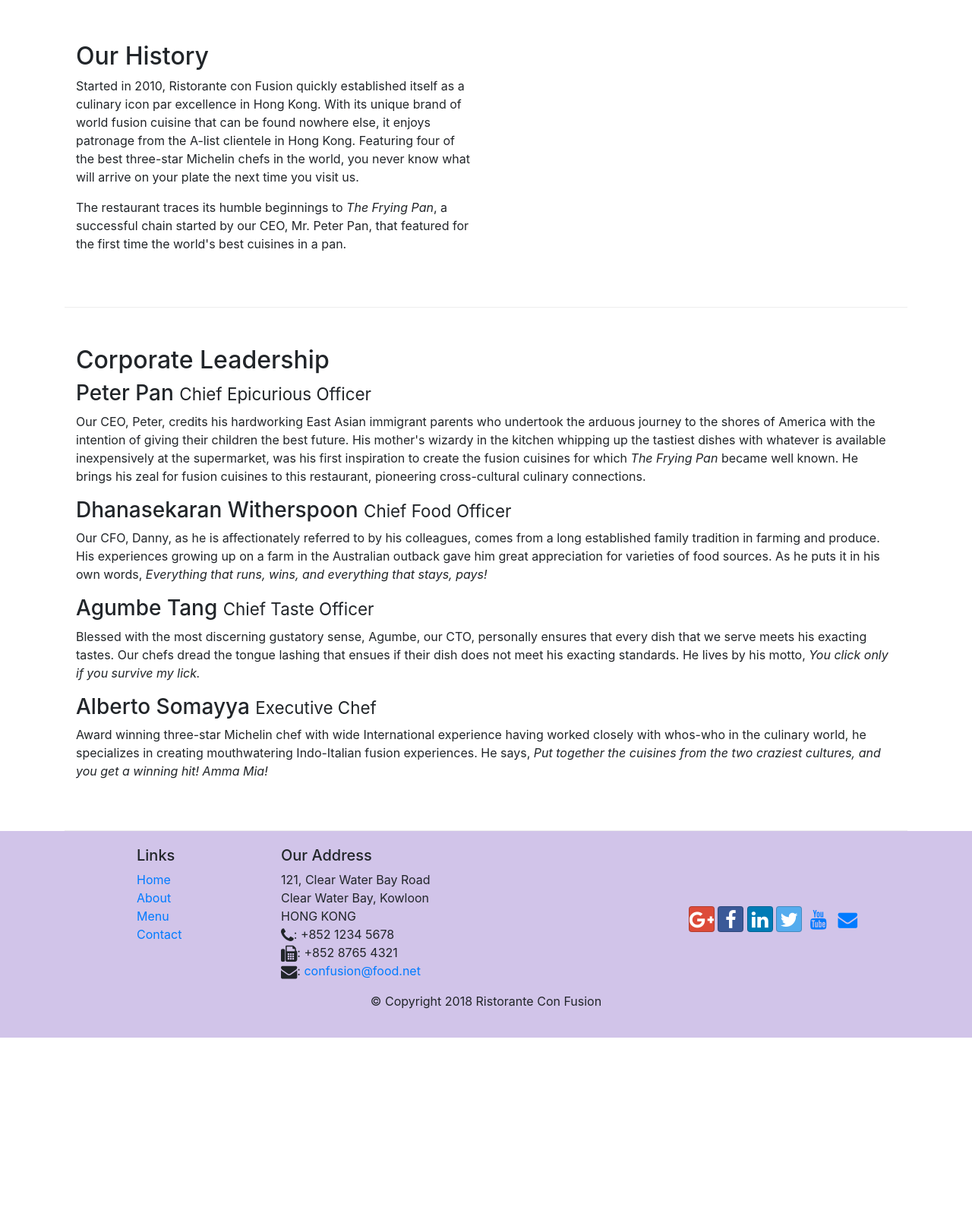
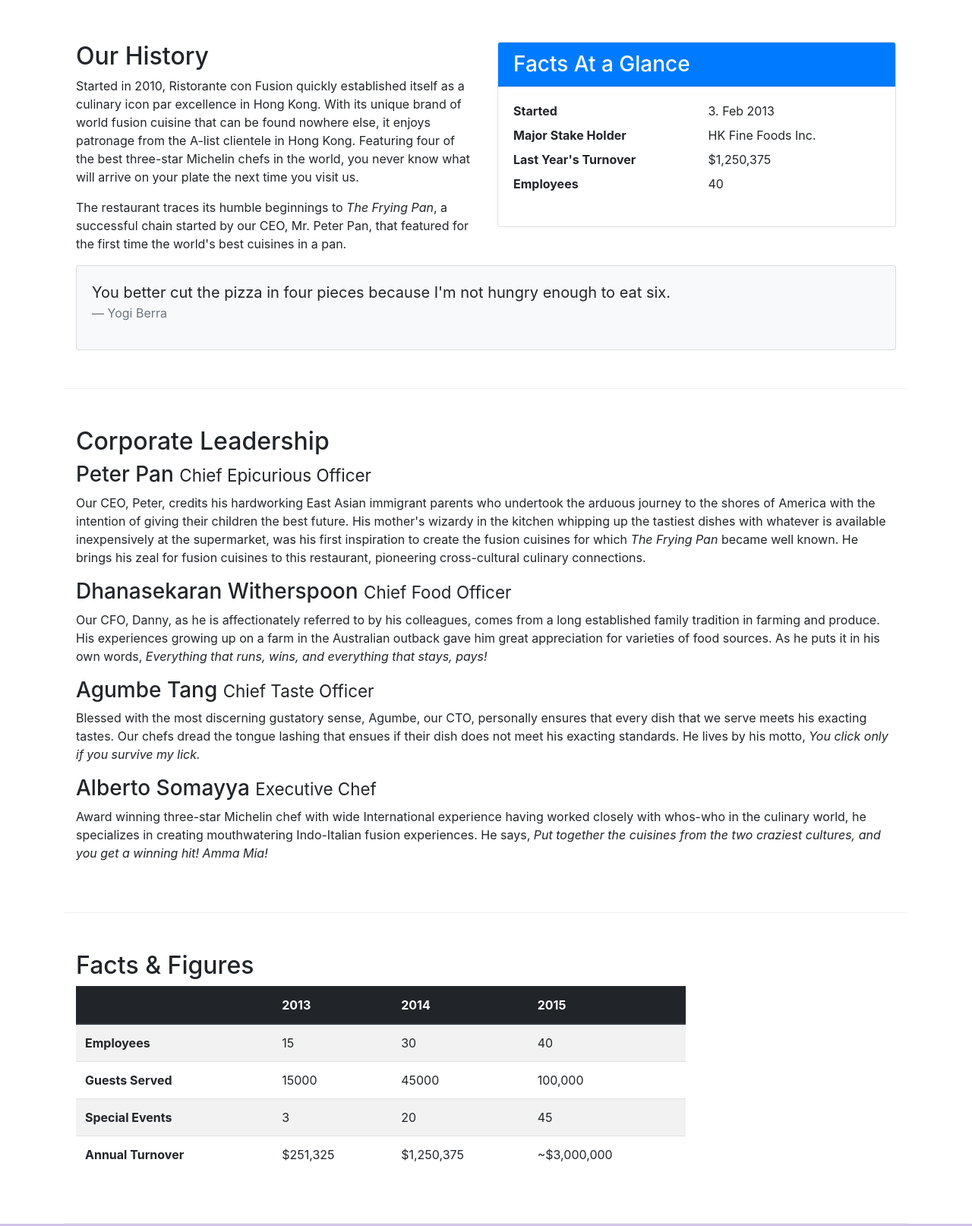
Before and after one commit to Srijanaaa/Front-End, a website: page aboutus.html in a window 1280 px wide. Shown: the part 460-2074 px from the top of the page at 76% size. Before the commit the page ends 1826 px from the top, so only its background shows below. Drawn offline with nearby package versions, Linux system fonts and the light colour scheme.

Commit message:
Images and Media

```diff
--- a/aboutus.html
+++ b/aboutus.html
@@ -22,7 +22,7 @@
             <button class="navbar-toggler" type="button" data-toggle="collapse" data-target="#Navbar">
                 <span class="navbar-toggler-icon"></span>
             </button>
-            <a class="navbar-brand mr-auto" href="./index.html">Ristorante Con Fusion</a>
+            <a class="navbar-brand mr-auto" href="./index.html"><img src="img/logo.png" height="30" width="41"></a>
             <div class="collapse navbar-collapse" id="Navbar">
                  <ul class="navbar-nav mr-auto">
                      <li class="nav-item "><a class="nav-link" href="./index.html"><span class="fa fa-home fa-lg"></span> Home</a></li>
@@ -41,7 +41,9 @@
                     <h1>Ristorante con Fusion</h1>
                     <p>We take inspiration from the World's best cuisines, and create a unique fusion experience. Our lipsmacking creations will tickle your culinary senses!</p>
                 </div>
-                <div class="col-12 col-sm">
+                <div class="col-12 col-sm align-self-center">
+                        <img src="img/logo.png" class="img-fluid">
+                    </div>
                 </div>
             </div>
         </div>
@@ -67,7 +69,32 @@
                 <p>Started in 2010, Ristorante con Fusion quickly established itself as a culinary icon par excellence in Hong Kong. With its unique brand of world fusion cuisine that can be found nowhere else, it enjoys patronage from the A-list clientele in Hong Kong.  Featuring four of the best three-star Michelin chefs in the world, you never know what will arrive on your plate the next time you visit us.</p>
                 <p>The restaurant traces its humble beginnings to <em>The Frying Pan</em>, a successful chain started by our CEO, Mr. Peter Pan, that featured for the first time the world's best cuisines in a pan.</p>
             </div>
-            <div>
+            <div class="col-sm">
+                <div class="card">
+                    <h3 class="card-header bg-primary text-white">Facts At a Glance</h3>
+                    <div class="card-body">
+                        <dl class="row">
+                            <dt class="col-6"> Started</dt>
+                            <dd class="col-6"> 3. Feb 2013</dd>
+                            <dt class="col-6">Major Stake Holder</dt>
+                            <dd class="col-6">HK Fine Foods Inc.</dd>
+                            <dt class="col-6">Last Year's Turnover</dt>
+                            <dd class="col-6">$1,250,375</dd>
+                            <dt class="col-6">Employees</dt>
+                            <dd class="col-6">40</dd>
+                        </dl>
+                    </div>
+                </div>
+            </div>
+            <div class="col-12">
+                <div class="card card-body bg-light">
+                    <blockquote class="blockquote">
+                        <p class="mb-0">You better cut the pizza in four pieces because I'm not hungry enough to eat six.</p>
+                        <footer class="blockquote-footer">Yogi Berra <cite title="Source Title" The Wit and Wisdom of Yogi Berra, P. Pepe, Diversion Books, 2014>
+                        </cite>
+                     </footer>
+                    </blockquote>
+                </div>
             </div>
         </div>
 
@@ -85,7 +112,50 @@
                 <p  class="d-none d-sm-block">Award winning three-star Michelin chef with wide International experience having worked closely with whos-who in the culinary world, he specializes in creating mouthwatering Indo-Italian fusion experiences. He says, <em>Put together the cuisines from the two craziest cultures, and you get a winning hit! Amma Mia!</em></p>
             </div>
        </div>
-
+       <div class="row row-content">
+           <div class="col-12 col-sm-9">
+               <h2> Facts &amp; Figures</h2>
+               <div class="table-responsive">
+                <table class="table table-striped">
+                    <thead class="thead-dark">
+                        <tr>
+                            <th>&nbsp;</th>
+                            <th>2013</th>
+                            <th>2014</th>
+                            <th>2015</th>
+                        </tr>
+                    </thead>
+                    <tbody>
+                        <tr>
+                            <th>Employees</th>
+                            <td>15</td>
+                            <td>30</td>
+                            <td>40</td>
+                        </tr>
+                        <tr>
+                            <th>Guests Served</th>
+                            <td>15000</td>
+                            <td>45000</td>
+                            <td>100,000</td>
+                        </tr>
+                        <tr>
+                            <th>Special Events</th>
+                            <td>3</td>
+                            <td>20</td>
+                            <td>45</td>
+                        </tr>
+                        <tr>
+                            <th>Annual Turnover</th>
+                            <td>$251,325</td>
+                            <td>$1,250,375</td>
+                            <td>~$3,000,000</td>
+                        </tr>
+                    </tbody>
+                </table>
+            </div>
+           </div>
+           <div class="col-12 col-sm-3"></div>
+       </div>
     </div>
 
     <footer class="footer">
```
Also changed, not shown: contactus.html (+4 -2 lines), index.html (+19 -7 lines), img/alberto.png (added), img/buffet.png (added), img/logo.png (added), img/uthappizza.png (added), 2 other files.
